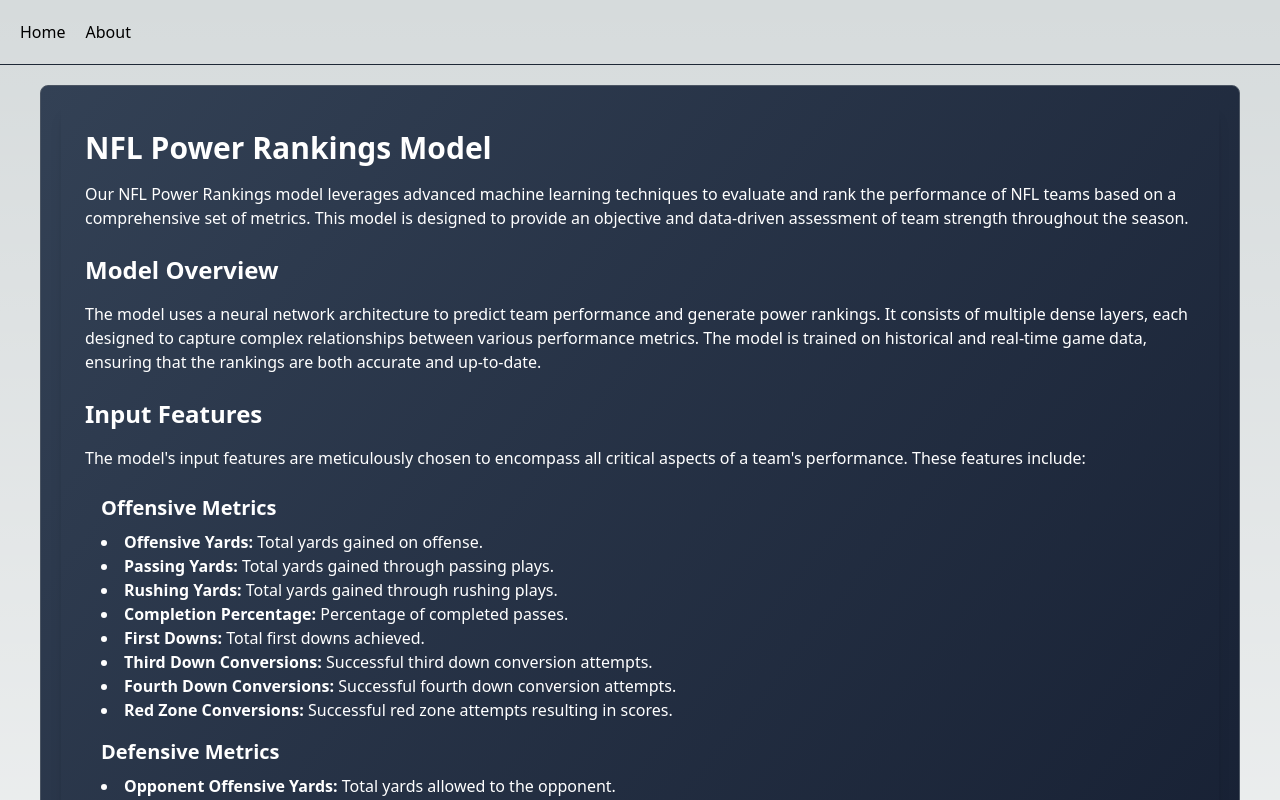
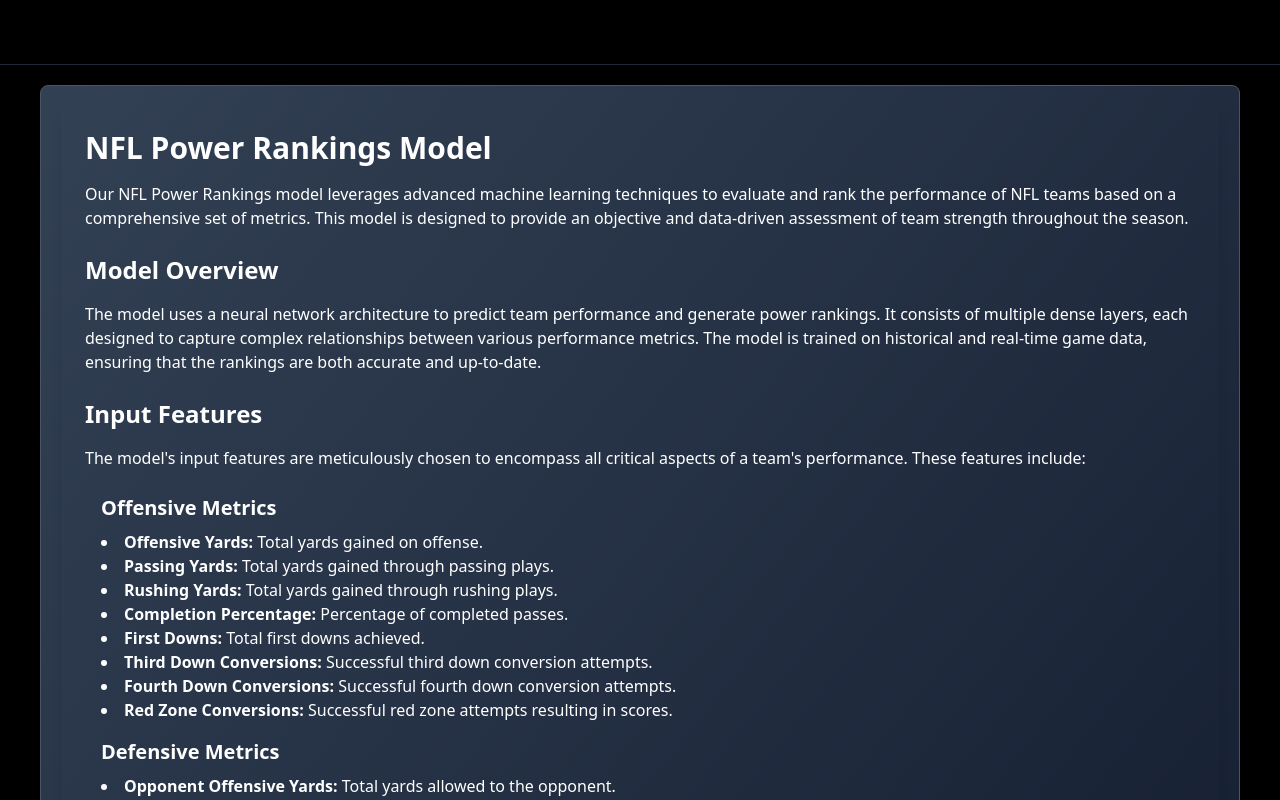
Before and after one commit to JordanVera/nfl_rankings, a Next.js app: page /about in a window 1280 px wide. Shown: the top 800 px of the page. Built offline with nearby package versions, Linux system fonts and the light colour scheme.

Commit message:
chore: Update document body background color and add main tag to about page

```diff
--- a/src/pages/_document.js
+++ b/src/pages/_document.js
@@ -8,7 +8,7 @@
         <script src="https://cdn.jsdelivr.net/npm/@tensorflow/tfjs@latest"></script>
         <script src="https://cdn.jsdelivr.net/npm/@tensorflow/tfjs-vis"></script>
       </Head>
-      <body>
+      <body className="bg-black">
         <Topbar />
         <Main />
         <NextScript />
--- a/src/pages/about.jsx
+++ b/src/pages/about.jsx
@@ -2,9 +2,9 @@
 
 const about = () => {
   return (
-    <div className="max-w-[1200px] mx-auto m-5">
+    <main className="max-w-[1200px] mx-auto m-5">
       <Jumbotron />
-    </div>
+    </main>
   );
 };
 export default about;
--- a/src/styles/globals.css
+++ b/src/styles/globals.css
@@ -18,12 +18,9 @@
 
 body {
   color: rgb(var(--foreground-rgb));
-  background: linear-gradient(
-      to bottom,
+  /* background: linear-gradient(to bottom,
       transparent,
-      rgb(var(--background-end-rgb))
-    )
-    rgb(var(--background-start-rgb));
+      rgb(var(--background-end-rgb))) rgb(var(--background-start-rgb)); */
 }
 
 @layer utilities {
```
